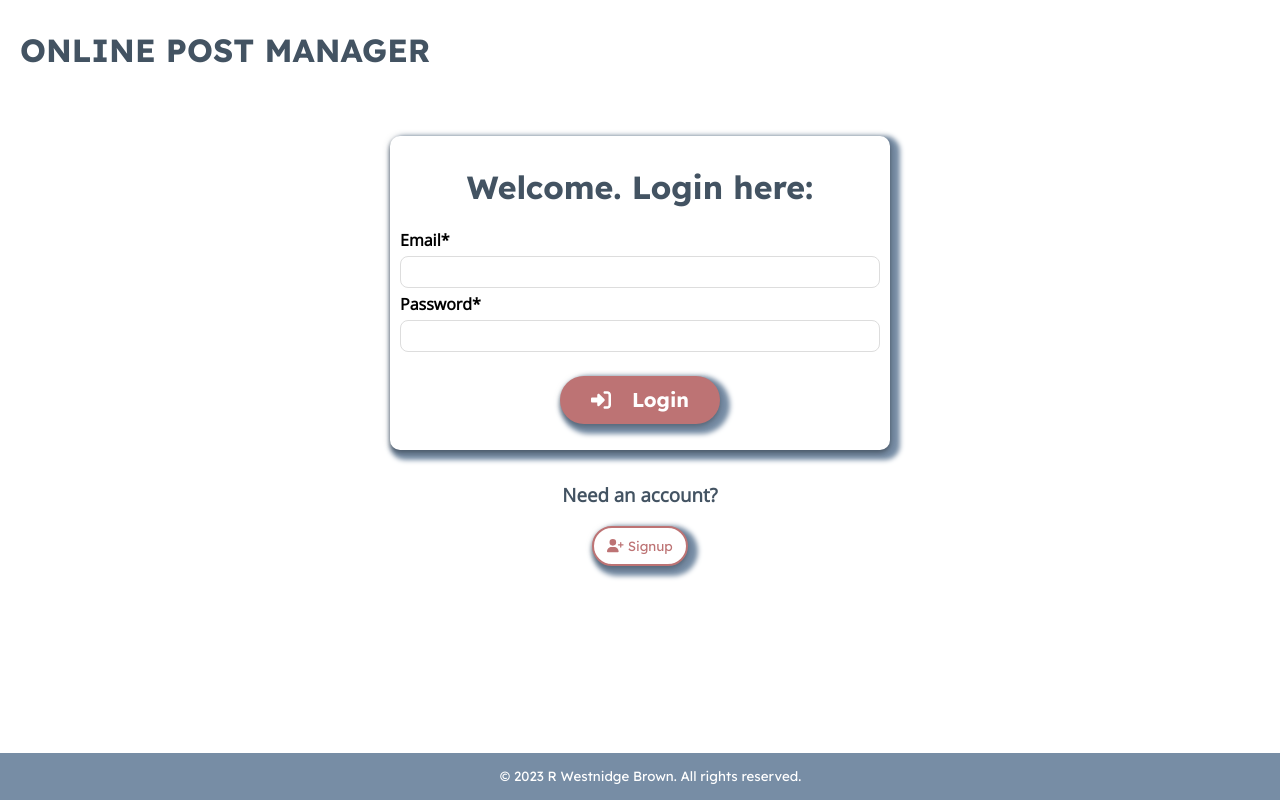
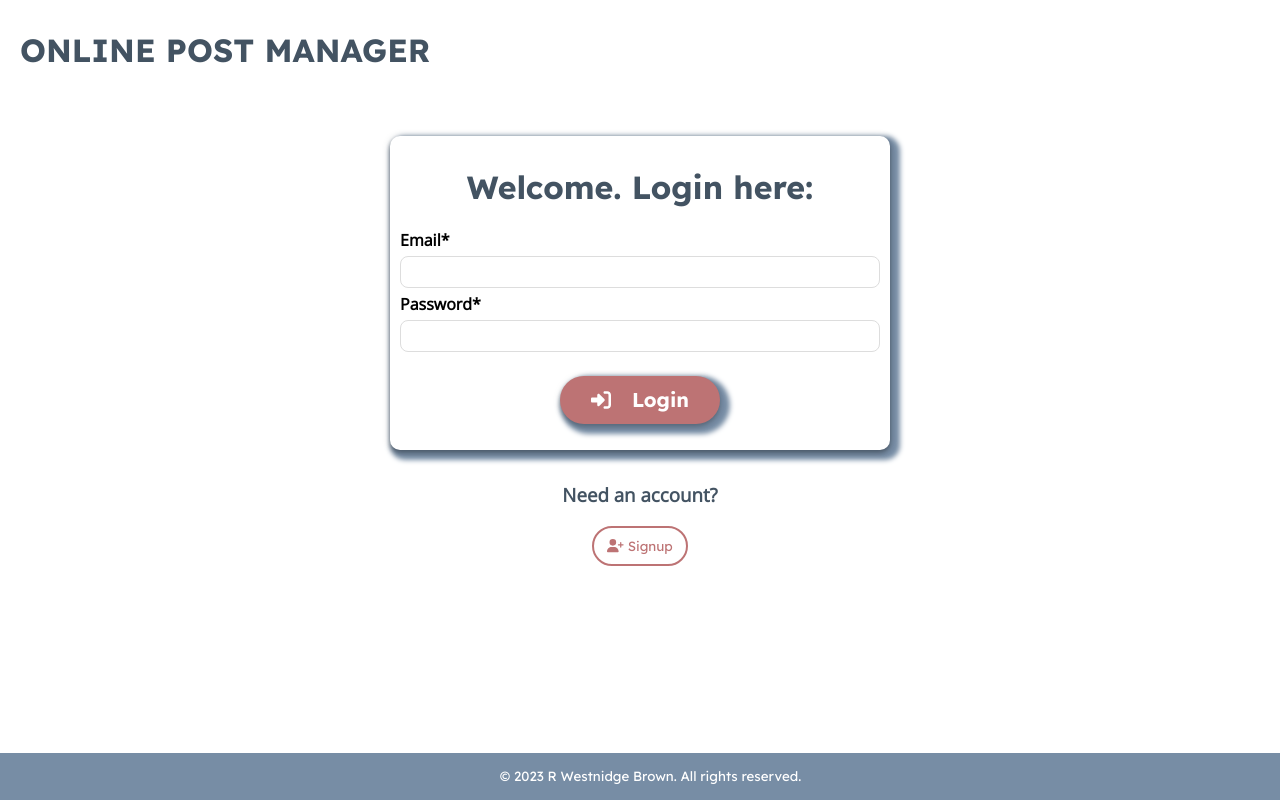
Before and after one commit to rhw-repo/mern-post-app, a React (Create React App) app in the folder frontend/: page /login in a window 1280 px wide. Built offline with nearby package versions, Linux system fonts and the light colour scheme.

Commit message:
Adjust table options layout & button box-shadow. Style filter inputs.

```diff
--- a/frontend/src/components/ColumnFilter.js
+++ b/frontend/src/components/ColumnFilter.js
@@ -13,7 +13,6 @@ const SearchBox = styled.div`
     padding: 0.625rem;
     display: flex;
     align-items: center;
-    justify-content: space-between;
 
     & input {
         border: none;
@@ -21,11 +20,11 @@ const SearchBox = styled.div`
     }
 
     & svg {
-        color: gray;
+        color: #E0E0E0;
     }
 `
 
-const filterIcon = <FontAwesomeIcon icon={faFilter} />
+const filterIcon = <FontAwesomeIcon icon={faFilter} size="2xl" />
 
 const ColumnFilter = ({ column }) => {
     // console.log(column)
@@ -36,7 +35,9 @@ const ColumnFilter = ({ column }) => {
     const { filterValue, setFilter } = column
 
     const customStyles = {
-        outline: "none"
+        outline: "none",
+        fontSize: "1rem",
+        marginLeft: "0.625rem",
     }
 
     // hides input in date columns (DateRangeFilter used instead or no filter)
--- a/frontend/src/components/GlobalFilter.js
+++ b/frontend/src/components/GlobalFilter.js
@@ -9,11 +9,6 @@ import { faFilter } from "@fortawesome/free-solid-svg-icons"
 const SearchBox = styled.div`
     border: 1px solid #ddd;
     border-radius: 0.5rem;
-    box-shadow:
-    0rem 0.125rem 0.25rem 0rem rgba(0, 0, 0, 0.2),
-    0rem 0.25rem 0.3125rem 0rem rgba(0, 0, 0, 0.14),
-    0rem 0.0625rem 0.625rem 0rem rgba(0, 0, 0, 0.12),
-    0.3125rem 0.3125rem 0.3125rem 0.3125rem #778DA5;
     margin: 0.312rem auto;
     padding: 0.625rem;
     display: flex;
@@ -26,7 +21,7 @@ const SearchBox = styled.div`
     }
 
     & svg {
-        color: gray;
+        color: #E0E0E0;
     }
 `
 
@@ -38,11 +33,13 @@ const GlobalFilter = ({ filter, setFilter }) => {
         setFilter(value || undefined)
     }, 300)
 
-    const filterIcon = <FontAwesomeIcon icon={faFilter} />
+    const filterIcon = <FontAwesomeIcon icon={faFilter} size="xl"/>
 
     const customStyles = {
         outline: "none",
         width: "20rem",
+        fontSize: "1rem",
+        marginLeft: "0.625rem",
     }
 
     return (
@@ -60,7 +57,7 @@ const GlobalFilter = ({ filter, setFilter }) => {
                     {filterIcon}
                     <input
                         type="text"
-                        placeholder="Search all the table..."
+                        placeholder="Search in all columns..."
                         value={value || ""}
                         onChange={(e) => {
                             setValue(e.target.value)
--- a/frontend/src/components/Table.js
+++ b/frontend/src/components/Table.js
@@ -13,7 +13,7 @@ import DeleteButton from "./DeleteButton";
 import { FontAwesomeIcon } from '@fortawesome/react-fontawesome'
 import {
     faCalendarDays,
-    faPen,
+    faPlus,
     faUndo,
     faSortUp,
     faSortDown,
@@ -32,11 +32,11 @@ function TagsSelect({
     const options = useMemo(() => {
         const options = new Set();
         preFilteredRows.forEach((row) => {
-           // console.log("line 36", row)
+            // console.log("line 36", row)
             let tagsArray = row.values[id]
-         //   console.log(id)
+            //   console.log(id)
             for (const tag of tagsArray) {
-              //  console.log(tag)
+                //  console.log(tag)
 
                 options.add(tag);
             }
@@ -53,7 +53,7 @@ function TagsSelect({
     const customStyles = {
         control: (baseStyles) => ({
             ...baseStyles,
-            width: "200px",
+            width: "90%",
             maxWidth: "300px",
             border: "1px solid #e6e6e6",
         })
@@ -170,7 +170,7 @@ function Table({ data }) {
                 Cell: ({ value }) => { return format(new Date(value), "dd/MM/yyyy") },
             },
             {
-                Header: "Delete?",
+                Header: "",
                 accessor: "_id",
                 disableSortBy: true,
                 disableFilters: true,
@@ -235,10 +235,10 @@ function Table({ data }) {
     const [isOpen, setIsOpen] = useState(false)
 
     const calendarIcon = <FontAwesomeIcon icon={faCalendarDays} />
-    const createNewIcon = <FontAwesomeIcon icon={faPen} />
+    const createNewIcon = <FontAwesomeIcon icon={faPlus} />
     const resetIcon = <FontAwesomeIcon icon={faUndo} />
-    const sortUpIcon = <FontAwesomeIcon icon={faSortUp} />
-    const sortDownIcon = <FontAwesomeIcon icon={faSortDown} />
+    const sortUpIcon = <FontAwesomeIcon icon={faSortUp} size="xl" style={{color: "#E0E0E0",}} />
+    const sortDownIcon = <FontAwesomeIcon icon={faSortDown} size="xl" style={{color: "#E0E0E0",}} />
     const forwardsIcon = <FontAwesomeIcon icon={faForward} />
     const backwardsIcon = <FontAwesomeIcon icon={faBackward} />
 
@@ -246,18 +246,7 @@ function Table({ data }) {
     return (
         <>
             <div className="options_container">
-                 <span className="item3">
-                    <Link to="/create_new">
-                        <button
-                            className="create_new_btn"
-                        >
-                            {createNewIcon} Create New
-                        </button>
-                    </Link>
-                </span>
-
-
-                <span className="item2">
+                <span>
                     <button
                         className="date_range_btn"
                         onClick={() => setIsOpen(true)}
@@ -271,11 +260,9 @@ function Table({ data }) {
                     <DateRangeFilter handleFilter={handleDateFilter} />
                 </ModalDateRangeFilter>
 
-                <span className="item1">
+                <span>
                     <GlobalFilter filter={globalFilter} setFilter={setGlobalFilter} />
                 </span>
-
-
 
                 <span>
                     <button
@@ -286,7 +273,15 @@ function Table({ data }) {
                     </button>
                 </span>
 
-
+                <span>
+                    <Link to="/create_new">
+                        <button
+                            className="create_new_btn"
+                        >
+                            {createNewIcon} Create New
+                        </button>
+                    </Link>
+                </span>
             </div>
 
             <div style={{
@@ -308,6 +303,7 @@ function Table({ data }) {
                                     <th
                                         {...column.getHeaderProps(column.getSortByToggleProps())}
                                         style={{
+                                            whiteSpace: 'nowrap',
                                             borderBottom: "solid 3px #BD7374",
                                             background: "white",
                                             color: "black",
@@ -315,6 +311,7 @@ function Table({ data }) {
                                             fontSize: "1rem",
                                             padding: "1.5rem",
                                             margin: "0.625rem",
+                                            textAlign: "center",
 
                                         }}
                                     >
--- a/frontend/src/index.css
+++ b/frontend/src/index.css
@@ -73,11 +73,11 @@
    border-radius: 1.875rem;
    font-family: "Lexend Deca", Helvetica, Arial, sans-serif;
    cursor: pointer;
-   box-shadow:
+   /*box-shadow:
    0rem 0.125rem 0.25rem 0rem rgba(0, 0, 0, 0.15),
    0rem 0.25rem 0.3125rem 0rem rgba(0, 0, 0, 0.09),
    0rem 0.0625rem 0.625rem 0rem rgba(0, 0, 0, 0.07),
-   0.3125rem 0.3125rem 0.3125rem 0.3125rem #778DA5;
+   0.3125rem 0.3125rem 0.3125rem 0.3125rem #778DA5;*/
  }
 
  /* navbar */
@@ -163,8 +163,8 @@
   display: flex;
   justify-content: space-between;
   align-items: center;
-  margin-top: 2rem;
-  margin-bottom: 2rem;
+  margin-top: 0.3rem;
+  margin-bottom: 0.625rem;
 }
 
 /* Reset table button */
@@ -221,6 +221,12 @@ inappropriate for user's filtering needs*/
      flex-direction: column;
      align-items: flex-start;
    }
+ }
+
+ .material-symbols-outlined {
+  display: flex;
+  justify-content: center;
+  align-items: center;
  }
 
  /* dialog box to confirm delete button action */
```
